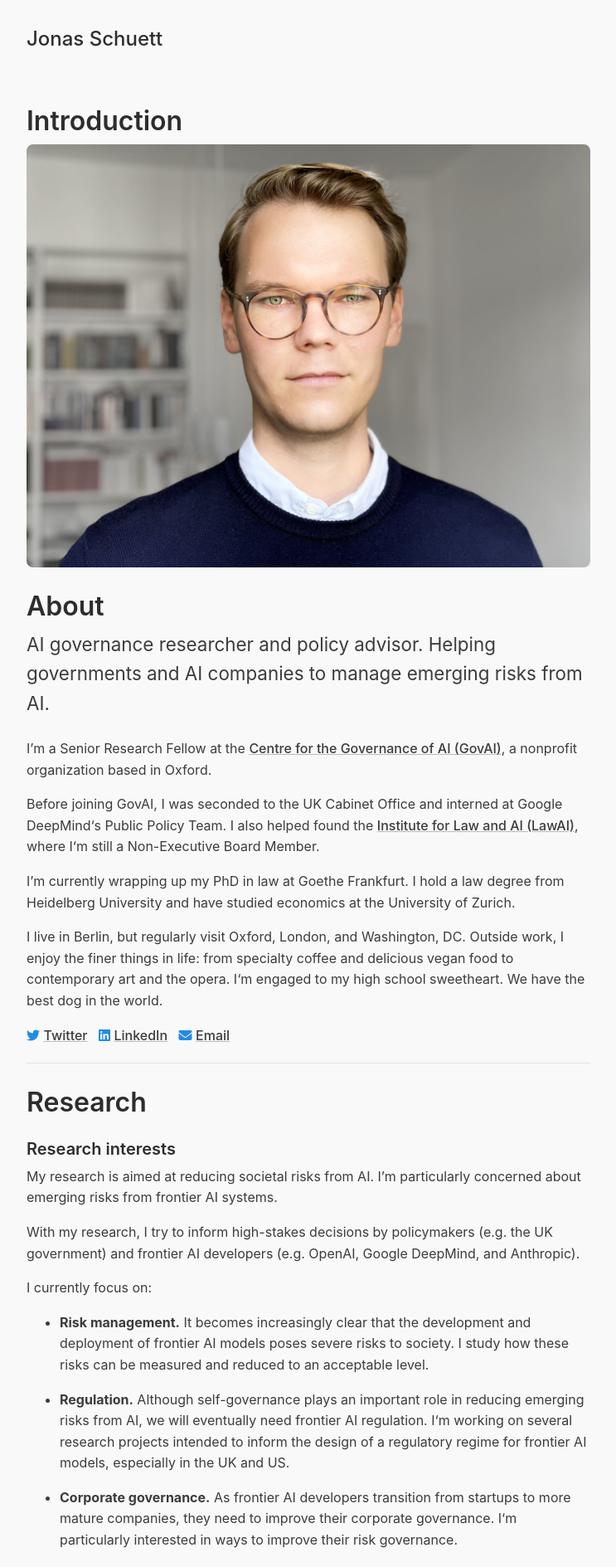
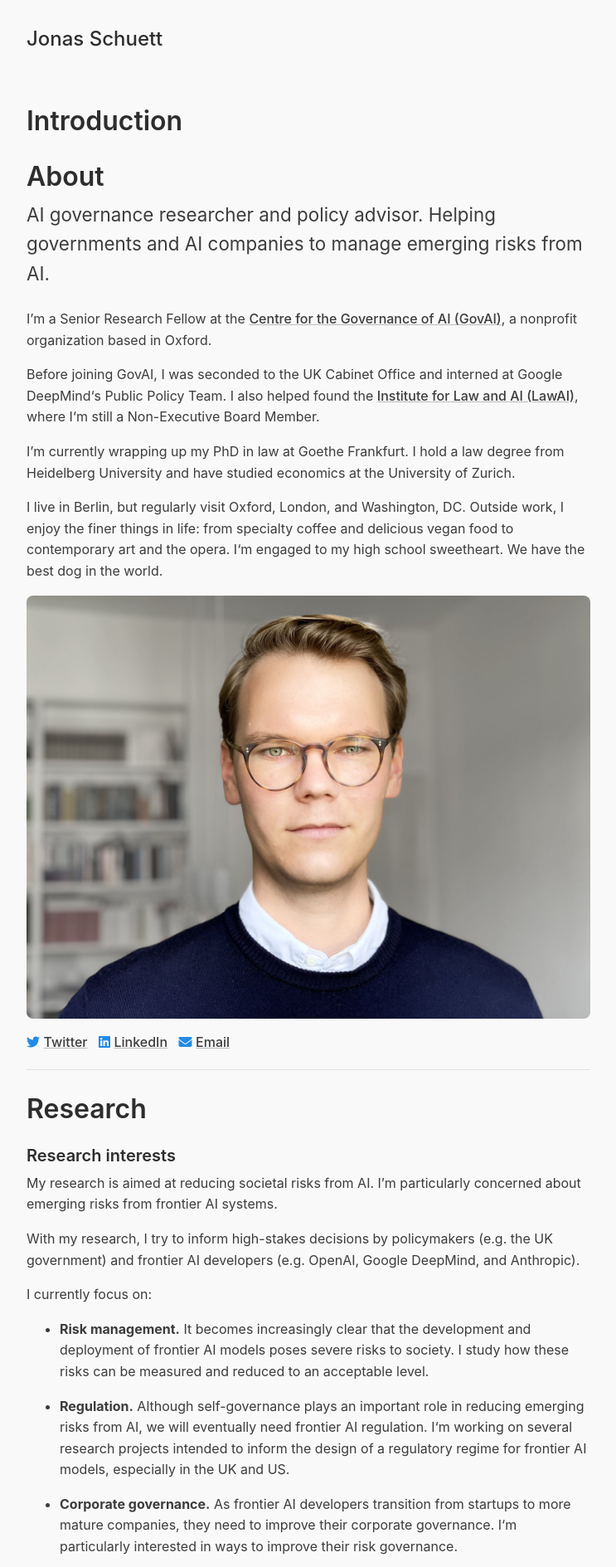
Before and after one commit to jonasschuett/jonasschuett.github.io, a Jekyll site: the page built from _posts/2020-04-04-introduction.md, in a window 1280 px wide. Shown: the top 1889 px of the page at 83% size, without its empty margins (268-1011 px from the left). Built offline with Jekyll 4.4.1, drawn with Linux system fonts in a browser that asks for light colours; nearby versions of some CDN libraries.

Commit message:
Update 2020-04-04-introduction.md

```diff
--- a/_posts/2020-04-04-introduction.md
+++ b/_posts/2020-04-04-introduction.md
@@ -1,8 +1,6 @@
 ---
 layout: page
 ---
-
-![Jonas Schuett](/jonasschuett.jpg)
 
 # About
 
@@ -15,6 +13,8 @@ Before joining GovAI, I was seconded to the UK Cabinet Office and interned at Go
 I’m currently wrapping up my PhD in law at Goethe Frankfurt. I hold a law degree from Heidelberg University and have studied economics at the University of Zurich.
 
 I live in Berlin, but regularly visit Oxford, London, and Washington, DC. Outside work, I enjoy the finer things in life: from specialty coffee and delicious vegan food to contemporary art and the opera. I‘m engaged to my high school sweetheart. We have the best dog in the world.
+
+![Jonas Schuett](/jonasschuett.jpg)
 
 <i class="fa-brands fa-twitter" style="color: #228be6;"></i> [Twitter](https://twitter.com/jonasschuett) &nbsp; <i class="fa-brands fa-linkedin" style="color: #228be6;"></i> [LinkedIn](https://www.linkedin.com/in/jonasschuett) &nbsp; <i class="fa-solid fa-envelope" style="color: #228be6;"></i> [Email](mailto:jonas.schuett@governance.ai)
 
```
